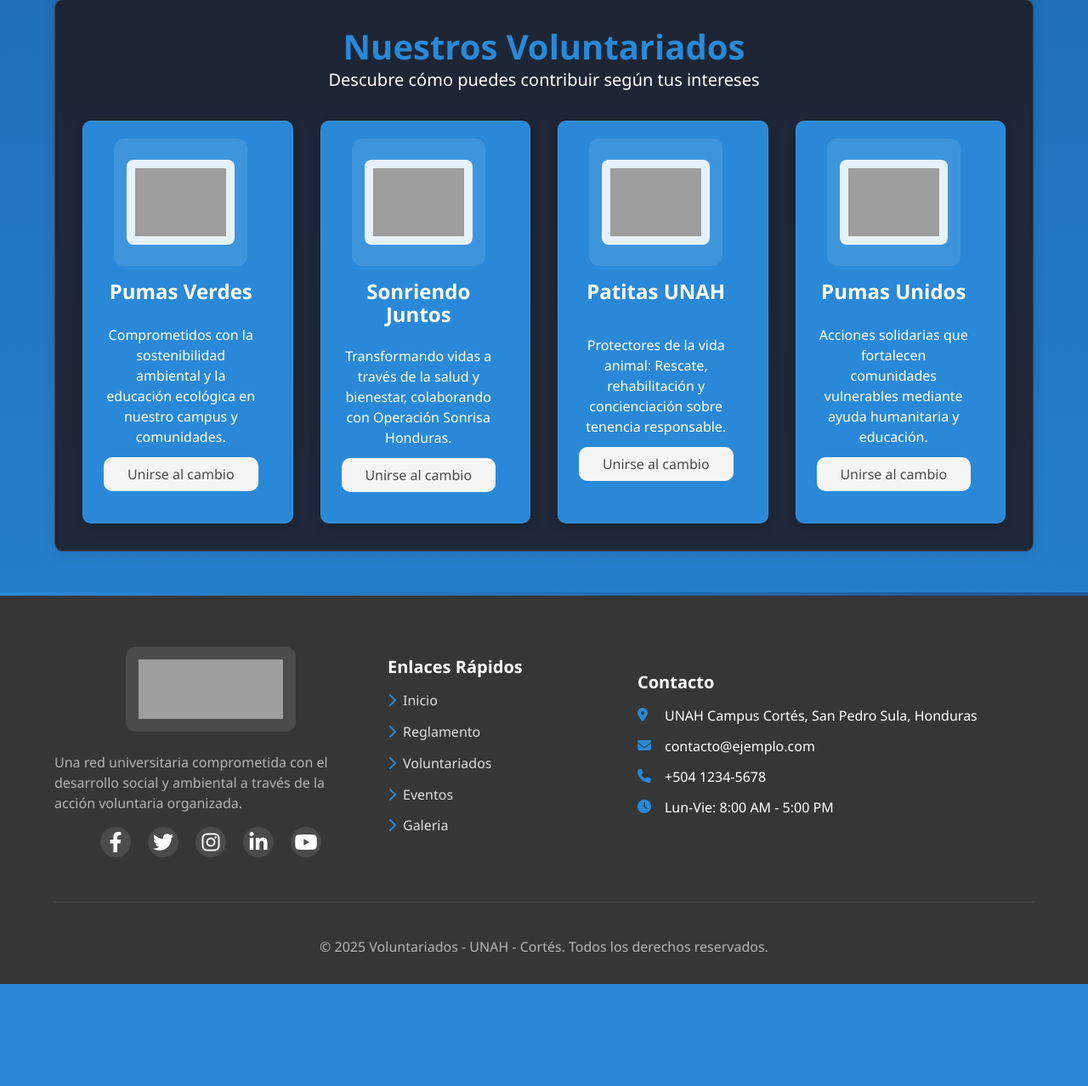
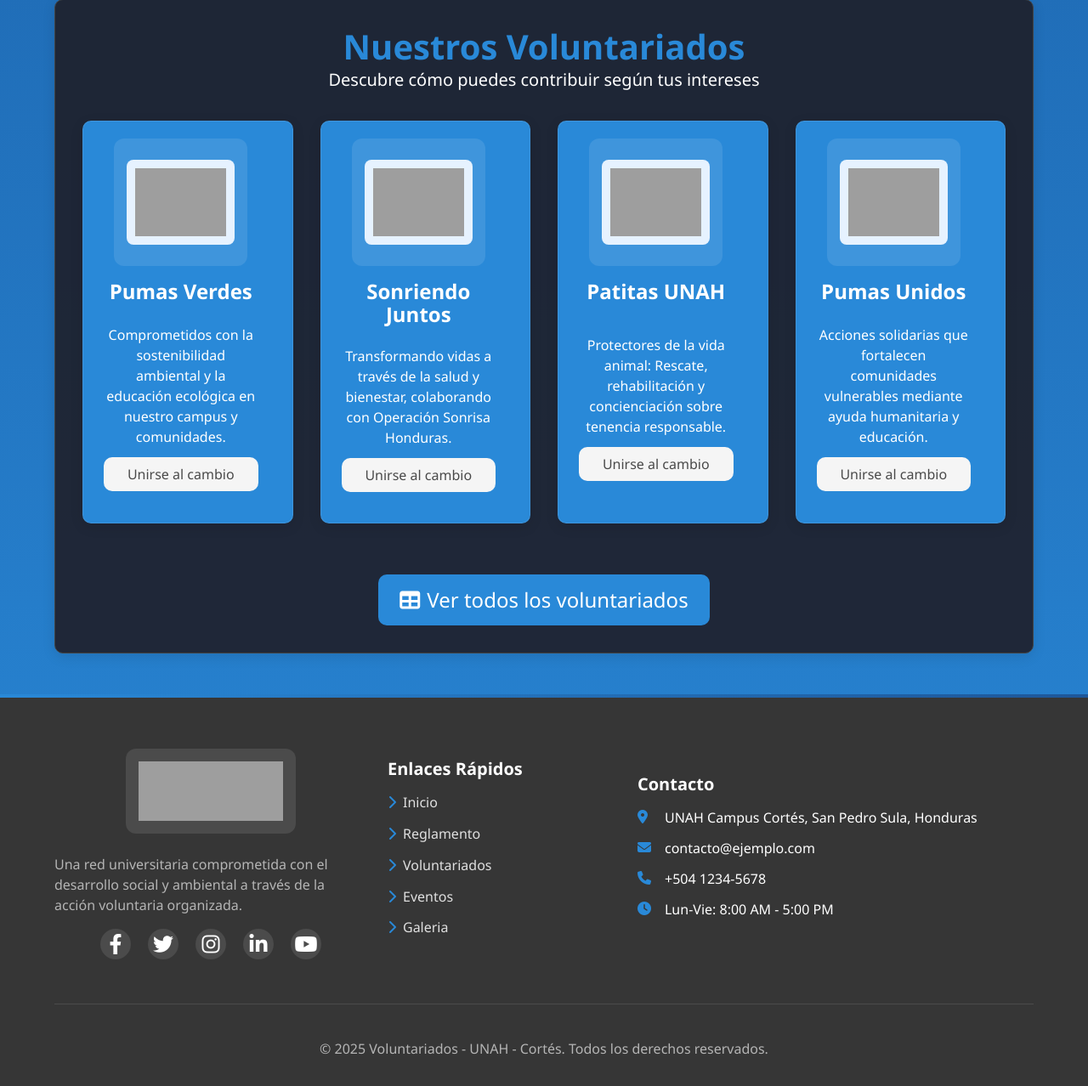
Before and after one commit to caballero33/Web_Voluntariados, a Django app: page / in a window 1280 px wide. Shown: the part 1188-2466 px from the top of the page at 85% size. Before the commit the page ends 2346 px from the top, so only its background shows below. Run offline with Django 5.2, Linux system fonts and the light colour scheme; grey boxes are pictures that could not be loaded.

Commit message:
boton
se ha agregado un botón para ver más voluntariados

```diff
--- a/Voluntariados/home/templates/home.html
+++ b/Voluntariados/home/templates/home.html
@@ -155,6 +155,11 @@
                 </div>
             </div>
         </div>
+        <div class="has-text-centered mt-6">
+            <a href="{% url 'nuestros_voluntariados:home' %}" class="button is-primary is-large">
+                <i class="fa-solid fa-table mr-2"></i></i>Ver todos los voluntariados
+            </a>
+        </div>
     </div>
 
 {% endblock %}
--- a/Voluntariados/home/urls.py
+++ b/Voluntariados/home/urls.py
@@ -5,5 +5,4 @@ from . import views
 urlpatterns = [
     path("", views.home, name="home"),
     path("reglamento/", views.reglamento, name="reglamento"),
-    path("voluntariados/", views.voluntariados, name="voluntariados"),
 ]
```
